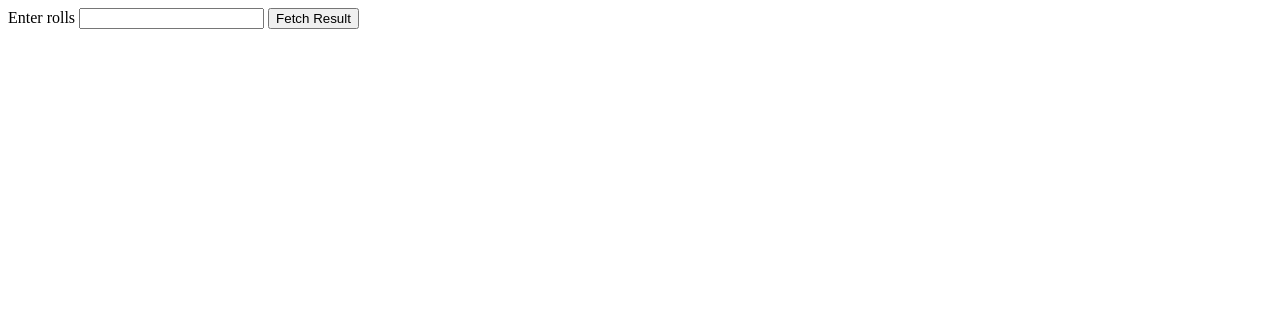
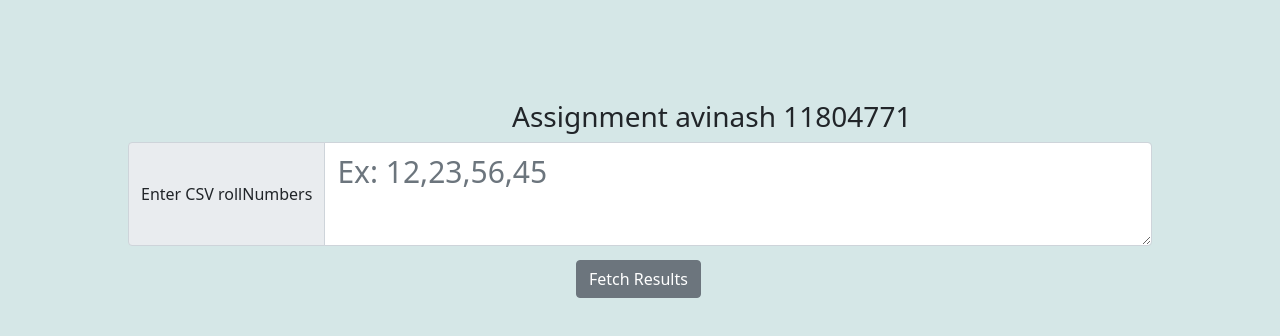
Before and after one commit to avinash0786/CHALLENGE_TASK_TTT, a website: page views/temp.html in a window 1280 px wide. Drawn offline with nearby package versions, Linux system fonts and the light colour scheme; files whose address does not match are found by name.

Commit message:
Frontend done

```diff
--- a/script/main.js
+++ b/script/main.js
@@ -1,18 +1,60 @@
 console.log("Main js connect..");
 
 async function getMarks(){
+    document.getElementById("subButton").style.display="none";
+    document.getElementById("wait").style.display="block"
     console.log("Get marks called")
-    const input=document.getElementById("rolls");
-    console.log(input.value)
-    const myTable=document.createElement("table");
-    const rollNumebrs=input.value.split(",")
-    console.log(rollNumebrs);
-    rollNumebrs.forEach(roll=>{
-        apiResult(roll);
+    const rolls=document.getElementById("rollNumbers").value;
+    console.log(rolls)
+
+    fetch('/getResult',{
+        method: 'POST',
+        headers: {
+            'Content-Type': 'application/x-www-form-urlencoded'
+        },
+        body: 'rollNumbers='+rolls
+    }).then(d=>{
+        console.log(d.json().then(fin=> {
+            console.log("Result recieved")
+            console.log(fin)
+            const table=document.createElement("table");
+            table.style.border="3px solid grey";
+            table.style.margin="3%";
+            table.style.fontSize="40px"
+            table.style.backgroundColor="white"
+            let row=table.insertRow();
+            row.style.backgroundColor="lightRed"
+            row.style.border="3px solid grey"
+            let th1=row.insertCell()
+            let th2=row.insertCell()
+            th1.style.border="3px solid BLUE";
+            th2.style.border="3px solid Blue";
+            th1.style.padding="5px";th2.style.padding="5px";
+            th1.appendChild(document.createTextNode("Roll no"));
+            th2.appendChild(document.createTextNode("Marks"));
+
+            for(let i=0;i<fin.length;i++){
+                console.log(fin[i][0]+"  "+fin[i][1]);
+                let row=table.insertRow();
+                let th1=row.insertCell()
+                th1.style.border="3px dotted grey";
+                let th2=row.insertCell()
+                th2.style.border="3px dotted grey";
+                th1.style.padding="3px";th2.style.padding="3px";
+                th1.appendChild(document.createTextNode(fin[i][0]));
+                th2.appendChild(document.createTextNode(fin[i][1]));
+                if (fin[i][1]=="Pass")
+                    th2.style.color="green"
+                else
+                    th2.style.color="red"
+            }
+            table.style.borderCollapse="collapse";
+            document.getElementById("marks").innerHTML="";
+            document.getElementById("marks").append(table);
+            document.getElementById("subButton").style.display="block";
+            document.getElementById("wait").style.display="none"
+        }))
+    }).catch(e=>{
+        console.log("Error IN API")
     })
-    document.getElementById("output").innerText=rollNumebrs;
 }
-async function apiResult(rollno){
-    let resu=await fetch("https://terriblytinytales.com/testapi?rollnumber="+rollno);
-    console.log(resu)
-}
--- a/views/temp.html
+++ b/views/temp.html
@@ -4,15 +4,29 @@
     <meta charset="UTF-8">
     <title>Assignment01</title>
     <script src="/main.js"></script>
+    <link href="https://cdn.jsdelivr.net/npm/bootstrap@5.0.0-beta3/dist/css/bootstrap.min.css" rel="stylesheet" integrity="sha384-eOJMYsd53ii+scO/bJGFsiCZc+5NDVN2yr8+0RDqr0Ql0h+rP48ckxlpbzKgwra6" crossorigin="anonymous">
+    <script src="https://cdn.jsdelivr.net/npm/bootstrap@5.0.0-beta3/dist/js/bootstrap.bundle.min.js" integrity="sha384-JEW9xMcG8R+pH31jmWH6WWP0WintQrMb4s7ZOdauHnUtxwoG2vI5DkLtS3qm9Ekf" crossorigin="anonymous"></script>
 </head>
-<body>
-<form action="/getResult" method="post">
-    <label for="rolls">Enter rolls</label>
-    <input type="text" id="rolls" name="rollNumbers">
-    <button type="submit">Fetch Result</button>
-</form>
+<body style="background-color: #d5e7e7; padding-top: 100px; font-size: x-large">
+<h3 style="margin-left: 40%">Assignment avinash 11804771</h3>
+<!--<h4 style="margin-left: 40%">Consuming API to fetch Pass/Fail status of roll numbers</h4>-->
 
-<p id="output"></p>
+<div style="width: 80%;margin: auto">
+    <div class="input-group">
+        <span class="input-group-text">Enter CSV rollNumbers</span>
+        <textarea style="font-size: 30px" class="form-control" aria-label="With textarea" id="rollNumbers" placeholder="Ex: 12,23,56,45"></textarea>
+    </div>
+</div>
+
+<div style="margin-left: 45%; margin-top: 1%" id="subButton">
+    <button type="button" class="btn btn-secondary" onclick="getMarks()">Fetch Results</button>
+</div>
+<button class="btn btn-light text-dark" type="button" disabled style="margin-left: 45%; margin-top: 1%;display:none " id="wait">
+    <span class="spinner-border text-primary" role="status" aria-hidden="true"></span>
+    Fetching...
+</button>
+
+<div id="marks" style="margin-left: 40%"></div>
 
 </body>
 </html>
```
Also changed, not shown: index.js (+4 -4 lines).
